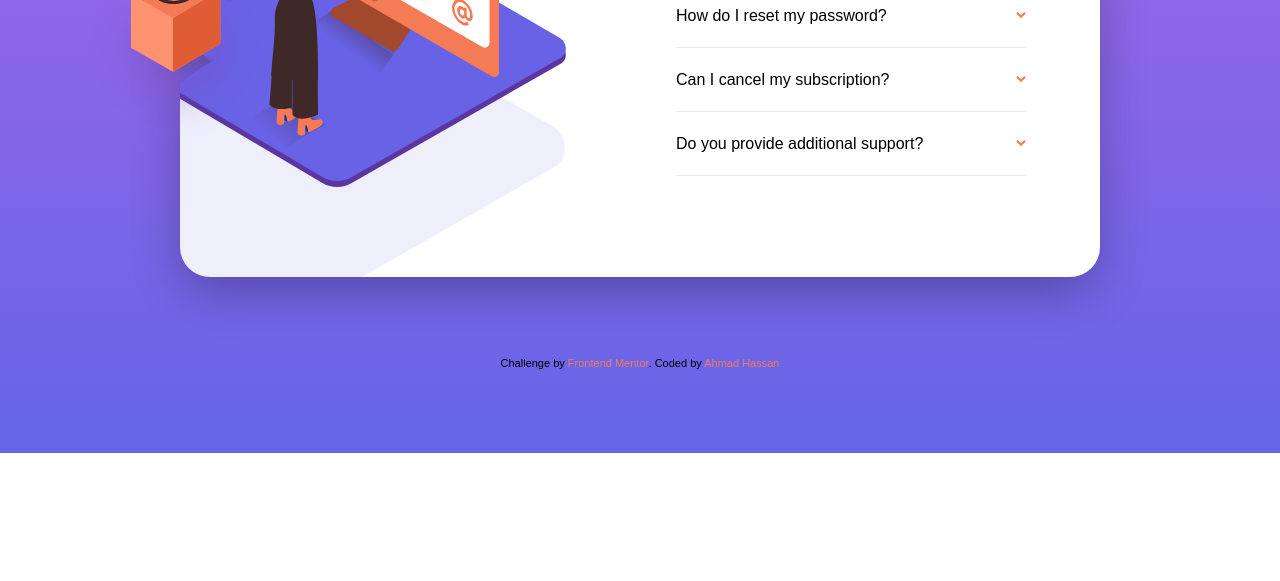
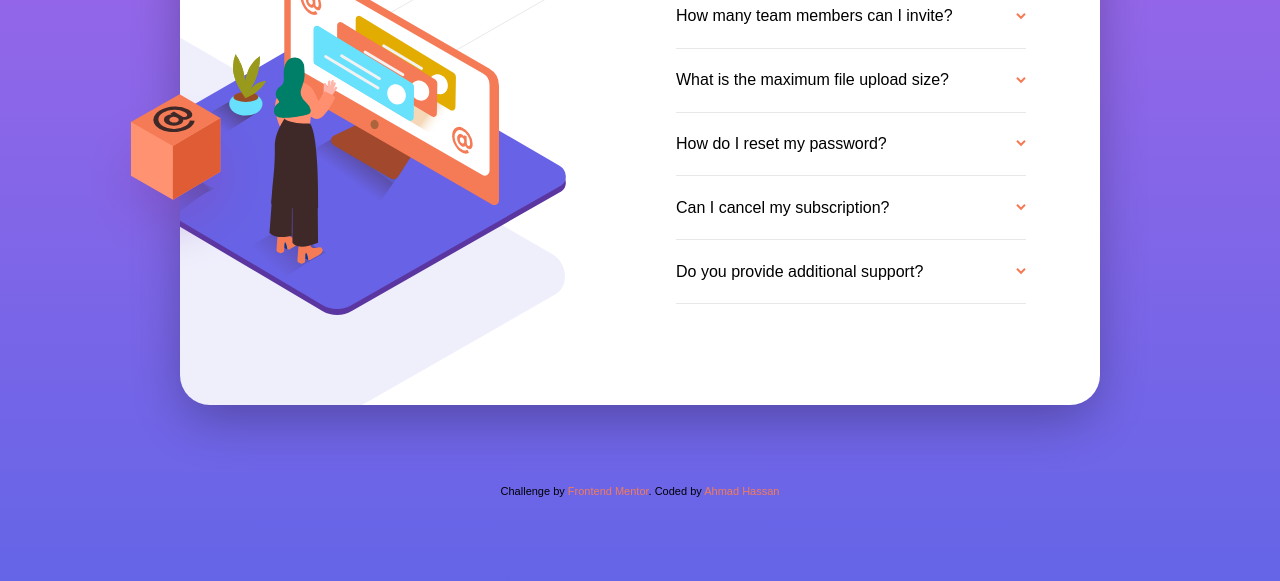
Before and after one commit to Ahmadhassan0/faq-accordion-card-js8, a plain HTML site: page index.html in a window 1280 px wide. Shown: the part 347-928 px from the top of the page. Before the commit the page ends 800 px from the top, so only its background shows below. Drawn offline with Linux system fonts and the light colour scheme.

Commit message:
height fix

```diff
--- a/style.css
+++ b/style.css
@@ -39,8 +39,8 @@
 
 body {
     font-family: "Poppins", sans-serif;
-    height: 100vh;
-    width: 100vw;
+    min-height: 100vh;
+    margin-top: 8rem;
     background: linear-gradient(hsl(273, 75%, 66%), hsl(240, 73%, 65%));
     display: grid;
     justify-content: center;
```
